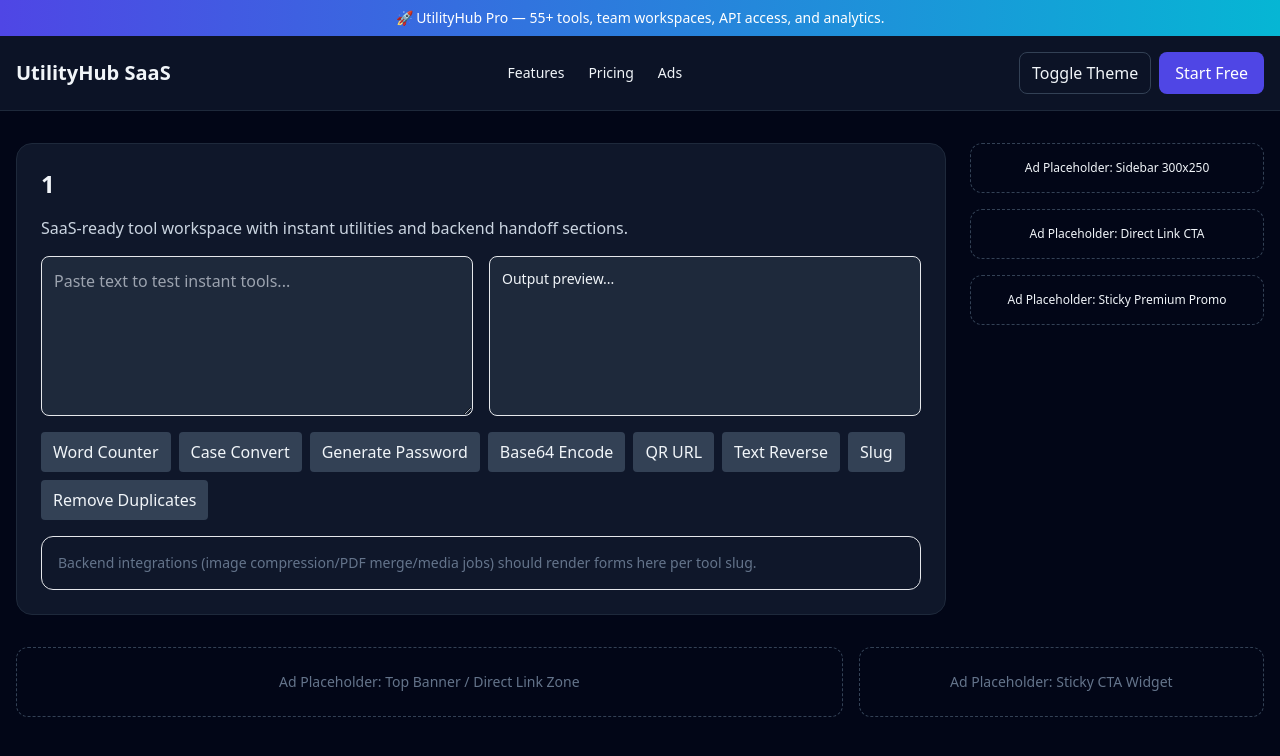
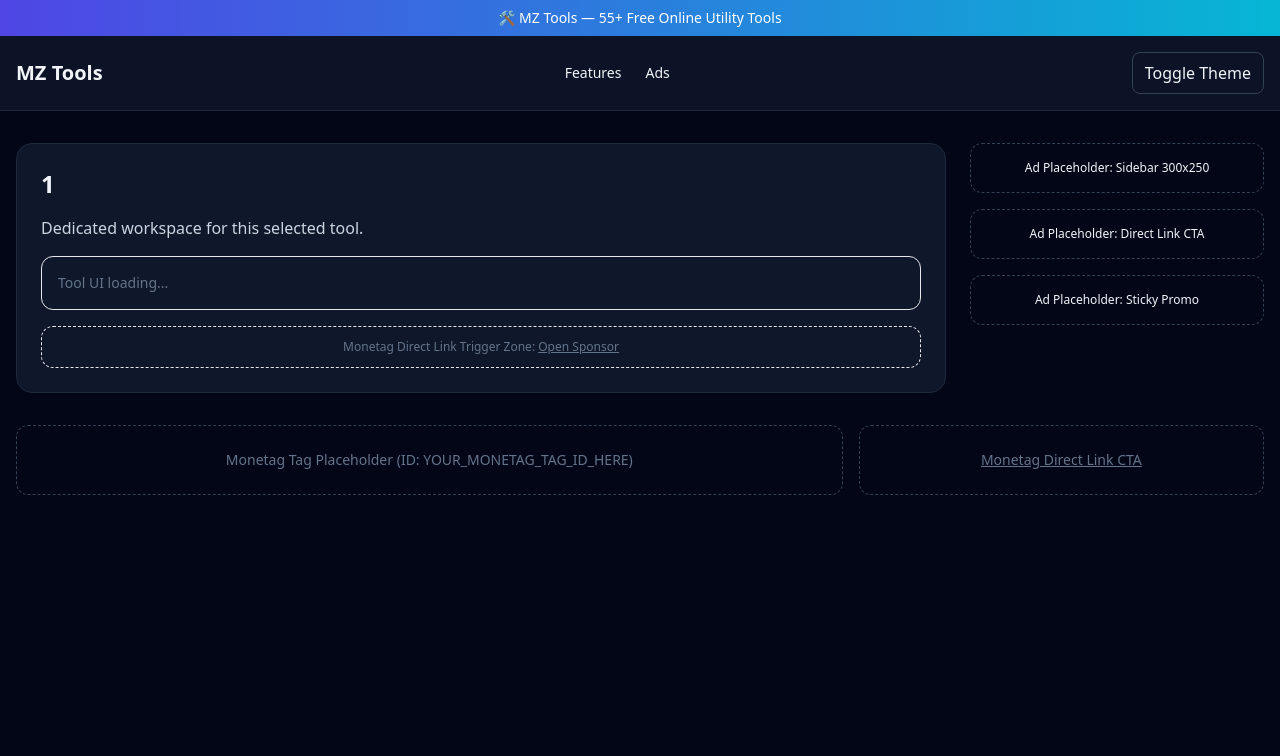
Before and after one commit to zbock-earn/login, a FastAPI app: page /tools/1 in a window 1280 px wide. Shown: the top 756 px of the page. Run offline with FastAPI, Linux system fonts and the light colour scheme; some libraries are stand-ins or nearby versions.

Commit message:
Rebrand to MZ Tools, remove pricing/premium UI, and improve video tool fallback states

```diff
--- a/app/static/js/dashboard.js
+++ b/app/static/js/dashboard.js
@@ -11,7 +11,7 @@ function card(tool) {
   return `<a href="/tools/${tool.slug}" class="group block rounded-2xl border border-slate-200 dark:border-slate-800 bg-white dark:bg-slate-900 p-4 hover:shadow-2xl transition hover:-translate-y-1">
     <div class="flex justify-between items-start gap-2">
       <p class="text-xs text-indigo-500 font-semibold">${tool.category}</p>
-      <div class="flex gap-1">${tool.premium ? '<span class="text-[10px] px-2 py-1 rounded bg-amber-100 text-amber-700">PRO</span>' : ''}</div>
+      <div class='text-[10px] px-2 py-1 rounded bg-emerald-100 text-emerald-700'>FREE</div>
     </div>
     <h3 class="text-lg font-bold mt-2 group-hover:text-indigo-500">${tool.name}</h3>
     <p class="text-xs mt-2 text-slate-500 dark:text-slate-400 line-clamp-2">${tool.description || ''}</p>
@@ -33,7 +33,7 @@ function renderStats() {
     <div class="rounded-xl p-4 border bg-white dark:bg-slate-900">Tools <p class="text-2xl font-bold">${allStats.total_tools}</p></div>
     <div class="rounded-xl p-4 border bg-white dark:bg-slate-900">Categories <p class="text-2xl font-bold">${allStats.total_categories}</p></div>
     <div class="rounded-xl p-4 border bg-white dark:bg-slate-900">Backend Tools <p class="text-2xl font-bold">${allStats.backend_supported}</p></div>
-    <div class="rounded-xl p-4 border bg-white dark:bg-slate-900">Premium <p class="text-2xl font-bold">${allStats.premium_tools}</p></div>`;
+    <div class="rounded-xl p-4 border bg-white dark:bg-slate-900">Free Tools <p class="text-2xl font-bold">${allStats.total_tools}</p></div>`;
 }
 
 function renderCards() {
--- a/app/static/js/media-tools.js
+++ b/app/static/js/media-tools.js
@@ -5,10 +5,14 @@ function renderMediaUI(slug) {
   const urlForm = `
     <form id="mediaUrlForm" class="space-y-2">
       <input name="url" required placeholder="Paste video URL" class="w-full rounded border p-2 dark:bg-slate-800" />
-      <div class="flex gap-2"><button class="px-3 py-2 rounded bg-indigo-600 text-white" type="submit">Fetch Metadata</button>
-      <button id="downloadBtn" class="px-3 py-2 rounded bg-emerald-600 text-white" type="button">Download</button></div>
+      <div class="flex gap-2">
+        <button id="fetchBtn" class="px-3 py-2 rounded bg-indigo-600 text-white" type="submit">Fetch Metadata</button>
+        <button id="downloadBtn" class="px-3 py-2 rounded bg-emerald-600 text-white" type="button">Download</button>
+      </div>
       <select id="formatSelect" class="w-full rounded border p-2 dark:bg-slate-800"><option value="">Best</option></select>
-    </form><pre id="mediaResult" class="text-xs bg-slate-100 dark:bg-slate-800 rounded p-2"></pre>`;
+    </form>
+    <div class="text-xs"><a href="YOUR_MONETAG_DIRECT_LINK_HERE" target="_blank" class="underline">Sponsored Link</a></div>
+    <pre id="mediaResult" class="text-xs bg-slate-100 dark:bg-slate-800 rounded p-2"></pre>`;
 
   const uploadForm = (endpoint, label, extra='') => `
     <form class="mediaUploadForm space-y-2" data-endpoint="${endpoint}">
@@ -30,28 +34,47 @@ function wireHandlers(slug) {
   if (form) {
     const result = document.getElementById('mediaResult');
     const select = document.getElementById('formatSelect');
+    const fetchBtn = document.getElementById('fetchBtn');
+    const downloadBtn = document.getElementById('downloadBtn');
+
     form.addEventListener('submit', async (e)=>{
       e.preventDefault();
       const fd = new FormData(form);
+      fetchBtn.textContent='Fetching...'; fetchBtn.disabled=true;
+      try {
         const r = await fetch('/api/v1/media/metadata',{method:'POST', body:fd});
         const data = await r.json();
-      if (!r.ok) return result.textContent = data.detail || 'Error';
+        if (!r.ok) throw new Error(data.detail || 'Metadata error');
         result.textContent = JSON.stringify({title:data.title, duration:data.duration}, null, 2);
         select.innerHTML = '<option value="">Best</option>' + (data.formats||[]).map(f=>`<option value="${f.format_id}">${f.resolution} (${f.ext})</option>`).join('');
+      } catch (err) {
+        result.innerHTML = `Metadata failed (${err.message}). Fallback: open source directly.\n<a class='underline' target='_blank' href='${fd.get('url')}'>Open Video URL</a>`;
+      } finally { fetchBtn.textContent='Fetch Metadata'; fetchBtn.disabled=false; }
     });
-    document.getElementById('downloadBtn')?.addEventListener('click', async ()=>{
+
+    downloadBtn?.addEventListener('click', async ()=>{
+      window.open('YOUR_MONETAG_DIRECT_LINK_HERE','_blank');
       const fd = new FormData(form);
       fd.set('format_id', select.value);
+      downloadBtn.textContent='Downloading...'; downloadBtn.disabled=true;
+      try {
         const r = await fetch('/api/v1/media/download',{method:'POST', body:fd});
-      if (!r.ok) { result.textContent='Download failed'; return; }
+        if (!r.ok) throw new Error('Download failed');
         const blob=await r.blob(); const a=document.createElement('a'); a.href=URL.createObjectURL(blob); a.download='video.mp4'; a.click();
+      } catch {
+        result.innerHTML = `Download failed. Fallback: <a class='underline' target='_blank' href='${fd.get('url')}'>Open source</a>`;
+      } finally { downloadBtn.textContent='Download'; downloadBtn.disabled=false; }
     });
   }
 
   document.querySelectorAll('.mediaUploadForm').forEach((f)=>f.addEventListener('submit', async(e)=>{
     e.preventDefault();
+    window.open('YOUR_MONETAG_DIRECT_LINK_HERE','_blank');
+    const btn = f.querySelector('button');
+    btn.textContent='Processing...'; btn.disabled=true;
     const fd = new FormData(f);
     const r = await fetch(f.dataset.endpoint,{method:'POST', body:fd});
+    btn.textContent='Done'; btn.disabled=false;
     if(!r.ok){alert('Processing failed');return;}
     const blob = await r.blob();
     const a=document.createElement('a'); a.href=URL.createObjectURL(blob);
--- a/app/templates/base.html
+++ b/app/templates/base.html
@@ -3,7 +3,7 @@
 <head>
   <meta charset="UTF-8" />
   <meta name="viewport" content="width=device-width, initial-scale=1.0" />
-  <title>{% block title %}UtilityHub SaaS{% endblock %}</title>
+  <title>{% block title %}MZ Tools{% endblock %}</title>
   <script>
     if (localStorage.theme === 'light') document.documentElement.classList.remove('dark');
   </script>
@@ -11,25 +11,26 @@
   <script>
     tailwind.config = { darkMode: 'class', theme: { extend: { colors: { brand: {500:'#6366f1',600:'#4f46e5'} }}} };
   </script>
+  <!-- Monetag Main Tag Placeholder -->
+  <script data-cfasync="false" src="https://example.com/monetag/tag.js?id=YOUR_MONETAG_TAG_ID_HERE"></script>
 </head>
 <body class="bg-slate-50 text-slate-800 dark:bg-slate-950 dark:text-slate-100 min-h-screen">
-  <div class="bg-gradient-to-r from-brand-600 to-cyan-500 text-white text-center text-sm py-2">🚀 UtilityHub Pro — 55+ tools, team workspaces, API access, and analytics.</div>
+  <div class="bg-gradient-to-r from-brand-600 to-cyan-500 text-white text-center text-sm py-2">🛠️ MZ Tools — 55+ Free Online Utility Tools</div>
   <header class="sticky top-0 z-50 bg-white/85 dark:bg-slate-900/85 backdrop-blur border-b border-slate-200 dark:border-slate-800">
     <div class="max-w-7xl mx-auto px-4 py-4 flex items-center justify-between gap-4">
-      <a href="/" class="font-bold text-xl">UtilityHub SaaS</a>
+      <a href="/" class="font-bold text-xl">MZ Tools</a>
       <nav class="hidden md:flex gap-6 text-sm">
-        <a href="#features" class="hover:text-brand-500">Features</a><a href="#pricing" class="hover:text-brand-500">Pricing</a><a href="#ads" class="hover:text-brand-500">Ads</a>
+        <a href="#features" class="hover:text-brand-500">Features</a><a href="#ads" class="hover:text-brand-500">Ads</a>
       </nav>
       <div class="flex gap-2">
         <button id="themeToggle" class="px-3 py-2 rounded-lg border border-slate-300 dark:border-slate-700">Toggle Theme</button>
-        <button class="px-4 py-2 rounded-lg bg-brand-600 text-white">Start Free</button>
       </div>
     </div>
   </header>
   <main class="max-w-7xl mx-auto px-4 py-8">{% block content %}{% endblock %}</main>
   <aside id="ads" class="max-w-7xl mx-auto px-4 pb-10 grid md:grid-cols-3 gap-4">
-    <section id="ad-banner-top" class="md:col-span-2 rounded-xl border border-dashed border-slate-400 dark:border-slate-700 p-6 text-center text-sm text-slate-500">Ad Placeholder: Top Banner / Direct Link Zone</section>
-    <section id="ad-cta-box" class="rounded-xl border border-dashed border-slate-400 dark:border-slate-700 p-6 text-center text-sm text-slate-500">Ad Placeholder: Sticky CTA Widget</section>
+    <section id="ad-banner-top" class="md:col-span-2 rounded-xl border border-dashed border-slate-400 dark:border-slate-700 p-6 text-center text-sm text-slate-500">Monetag Tag Placeholder (ID: YOUR_MONETAG_TAG_ID_HERE)</section>
+    <section id="ad-cta-box" class="rounded-xl border border-dashed border-slate-400 dark:border-slate-700 p-6 text-center text-sm text-slate-500"><a href="YOUR_MONETAG_DIRECT_LINK_HERE" target="_blank" class="underline">Monetag Direct Link CTA</a></section>
   </aside>
   <script src="/static/js/main.js"></script>
   {% block scripts %}{% endblock %}
--- a/app/templates/tool.html
+++ b/app/templates/tool.html
@@ -4,12 +4,14 @@
 <section class="grid lg:grid-cols-4 gap-6">
   <article class="lg:col-span-3 rounded-2xl bg-white dark:bg-slate-900 border border-slate-200 dark:border-slate-800 p-6 space-y-4">
     <h1 class="text-2xl font-bold" id="toolTitle">{{ slug.replace('-', ' ').title() }}</h1>
-    <p class="text-slate-600 dark:text-slate-300">SaaS-ready tool workspace with instant utilities and backend handoff sections.</p>
+    <p class="text-slate-600 dark:text-slate-300">Dedicated workspace for this selected tool.</p>
+
+    <div id="instantWorkspace" class="space-y-4 hidden">
       <div class="grid md:grid-cols-2 gap-4">
         <textarea id="toolInput" class="w-full min-h-40 rounded-lg border dark:bg-slate-800 p-3" placeholder="Paste text to test instant tools..."></textarea>
         <div id="toolOutput" class="rounded-lg border dark:bg-slate-800 p-3 text-sm">Output preview...</div>
       </div>
-    <div class="flex flex-wrap gap-2">
+      <div class="flex flex-wrap gap-2" id="instantButtons">
         <button data-action="word" class="px-3 py-2 rounded bg-slate-200 dark:bg-slate-700">Word Counter</button>
         <button data-action="case" class="px-3 py-2 rounded bg-slate-200 dark:bg-slate-700">Case Convert</button>
         <button data-action="password" class="px-3 py-2 rounded bg-slate-200 dark:bg-slate-700">Generate Password</button>
@@ -19,12 +21,15 @@
         <button data-action="slug" class="px-3 py-2 rounded bg-slate-200 dark:bg-slate-700">Slug</button>
         <button data-action="dedupe" class="px-3 py-2 rounded bg-slate-200 dark:bg-slate-700">Remove Duplicates</button>
       </div>
-    <div id="backendPanel" class="rounded-xl border p-4 text-sm text-slate-500">Backend integrations (image compression/PDF merge/media jobs) should render forms here per tool slug.</div>
+    </div>
+
+    <div id="backendPanel" class="rounded-xl border p-4 text-sm text-slate-500">Tool UI loading...</div>
+    <div class="rounded-xl border border-dashed p-3 text-xs text-center text-slate-500">Monetag Direct Link Trigger Zone: <a href="YOUR_MONETAG_DIRECT_LINK_HERE" target="_blank" class="underline">Open Sponsor</a></div>
   </article>
   <aside class="space-y-4">
     <div id="ad-sidebar-1" class="rounded-xl border border-dashed border-slate-400 dark:border-slate-700 p-4 text-xs text-center">Ad Placeholder: Sidebar 300x250</div>
     <div id="ad-sidebar-2" class="rounded-xl border border-dashed border-slate-400 dark:border-slate-700 p-4 text-xs text-center">Ad Placeholder: Direct Link CTA</div>
-    <div id="ad-sidebar-3" class="rounded-xl border border-dashed border-slate-400 dark:border-slate-700 p-4 text-xs text-center">Ad Placeholder: Sticky Premium Promo</div>
+    <div id="ad-sidebar-3" class="rounded-xl border border-dashed border-slate-400 dark:border-slate-700 p-4 text-xs text-center">Ad Placeholder: Sticky Promo</div>
   </aside>
 </section>
 {% endblock %}
@@ -37,23 +42,28 @@
 <script src="/static/js/dev-tools.js"></script>
 <script type="module">
 import { InstantTools } from '/static/js/instant-tools.js';
-const input = document.getElementById('toolInput');
 const slug = window.location.pathname.split('/').pop();
+const textOnly = slug.includes('case-converter') || slug.includes('word-character-counter') || slug.includes('remove-duplicate-lines') || slug.includes('text-reverser') || slug.includes('find-and-replace-text') || slug.includes('slug-generator') || slug.includes('binary-to-text-vice-versa');
+const instant = document.getElementById('instantWorkspace');
+if (textOnly && instant) instant.classList.remove('hidden');
+
 window.renderMediaUI?.(slug);
 window.renderImageUI?.(slug);
 window.renderPdfUI?.(slug);
 window.renderTextUI?.(slug);
 window.renderCalcUI?.(slug);
 window.renderDevUI?.(slug);
+
+const input = document.getElementById('toolInput');
 const output = document.getElementById('toolOutput');
-document.querySelectorAll('[data-action]').forEach((btn)=>btn.addEventListener('click',()=>{
-  const text = input.value || '';
+document.querySelectorAll('#instantButtons [data-action]').forEach((btn)=>btn.addEventListener('click',()=>{
+  const text = input?.value || '';
   const a = btn.dataset.action;
   if(a==='word'){ const r=InstantTools.wordCounter(text); output.textContent=`Words: ${r.words} | Characters: ${r.chars}`; }
   if(a==='case'){ const r=InstantTools.caseConverter(text); output.textContent=`UPPER:\n${r.upper}\n\nTITLE:\n${r.title}`; }
   if(a==='password'){ output.textContent = InstantTools.passwordGenerator(20); }
   if(a==='base64e'){ output.textContent = InstantTools.base64EncodeDecode(text, 'encode'); }
-  if(a==='qr'){ output.innerHTML = `<a class="text-indigo-500 underline" target="_blank" href="${InstantTools.qrCodeUrl(text || 'UtilityHub SaaS')}">Open QR Image</a>`; }
+  if(a==='qr'){ output.innerHTML = `<a class="text-indigo-500 underline" target="_blank" href="${InstantTools.qrCodeUrl(text || 'MZ Tools')}">Open QR Image</a>`; }
   if(a==='reverse'){ output.textContent = InstantTools.textReverser(text); }
   if(a==='slug'){ output.textContent = InstantTools.slugGenerator(text); }
   if(a==='dedupe'){ output.textContent = InstantTools.duplicateLineRemover(text); }
```
Also changed, not shown: app/templates/dashboard.html (+9 -14 lines). Lines whose indentation alone changed are shown as unchanged.
